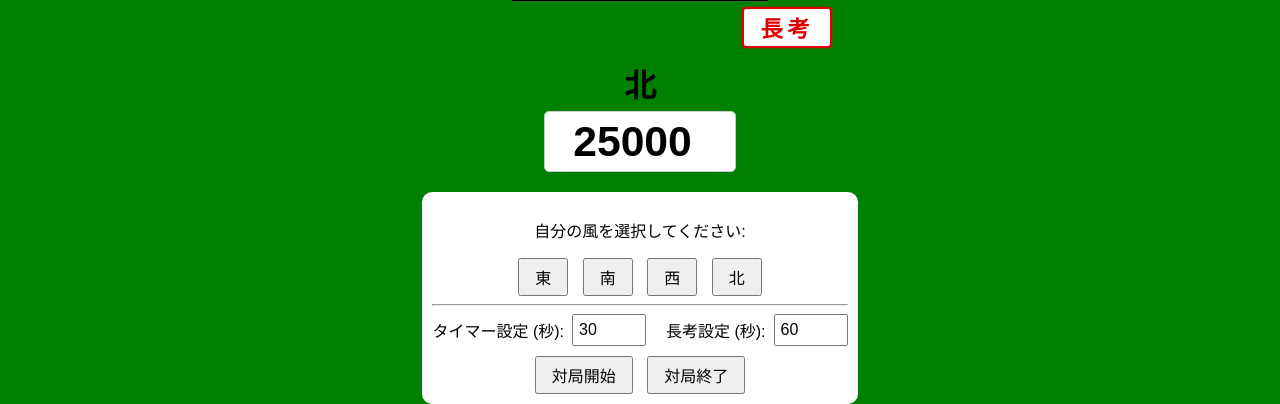
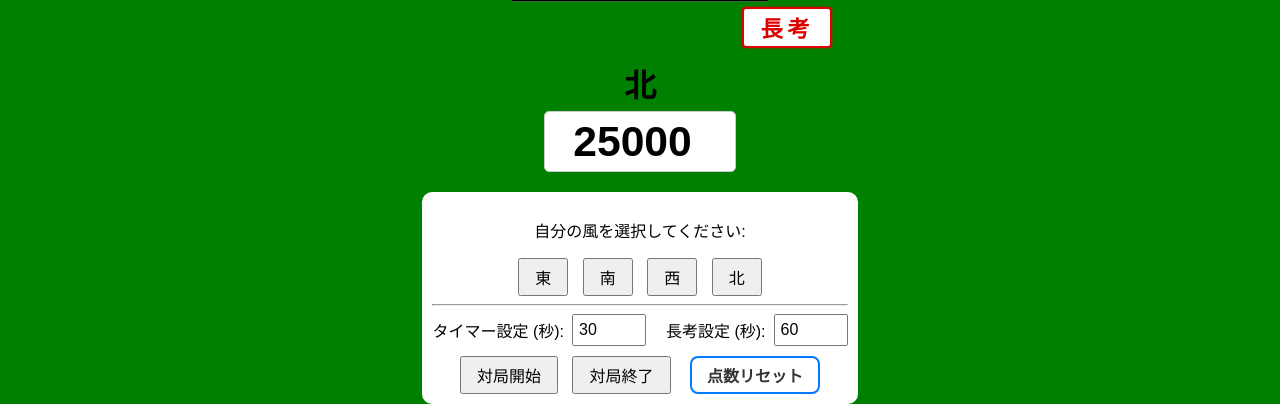
Before and after one commit to pinkyOZW/mahjong-timer, a website: page index.html in a window 1280 px wide. Shown: the part 396-800 px from the top of the page. Drawn offline with nearby package versions, Linux system fonts and the light colour scheme; no server answers.

Commit message:
点数リセットボタン

```diff
--- a/index.html
+++ b/index.html
@@ -93,6 +93,7 @@
         </div>
         <button id="start-timer-btn">対局開始</button>
         <button id="stop-timer-btn">対局終了</button>
+        <button id="reset-score-btn">点数リセット</button>
     </div>
     <script src="/socket.io/socket.io.js"></script>
     <script src="script.js"></script>
--- a/style.css
+++ b/style.css
@@ -406,6 +406,19 @@ body {
     padding: 5px 15px;
     margin: 0 5px;
 }
+#reset-score-btn {
+    background: #fff;
+    color: #333;
+    border: 2px solid #007bff;
+    border-radius: 8px;
+    font-weight: bold;
+    transition: background 0.15s, color 0.15s;
+    margin-left: 10px;
+}
+#reset-score-btn:hover {
+    background: #007bff;
+    color: #fff;
+}
 .controls input {
     font-size: 16px;
     width: 60px;
```
